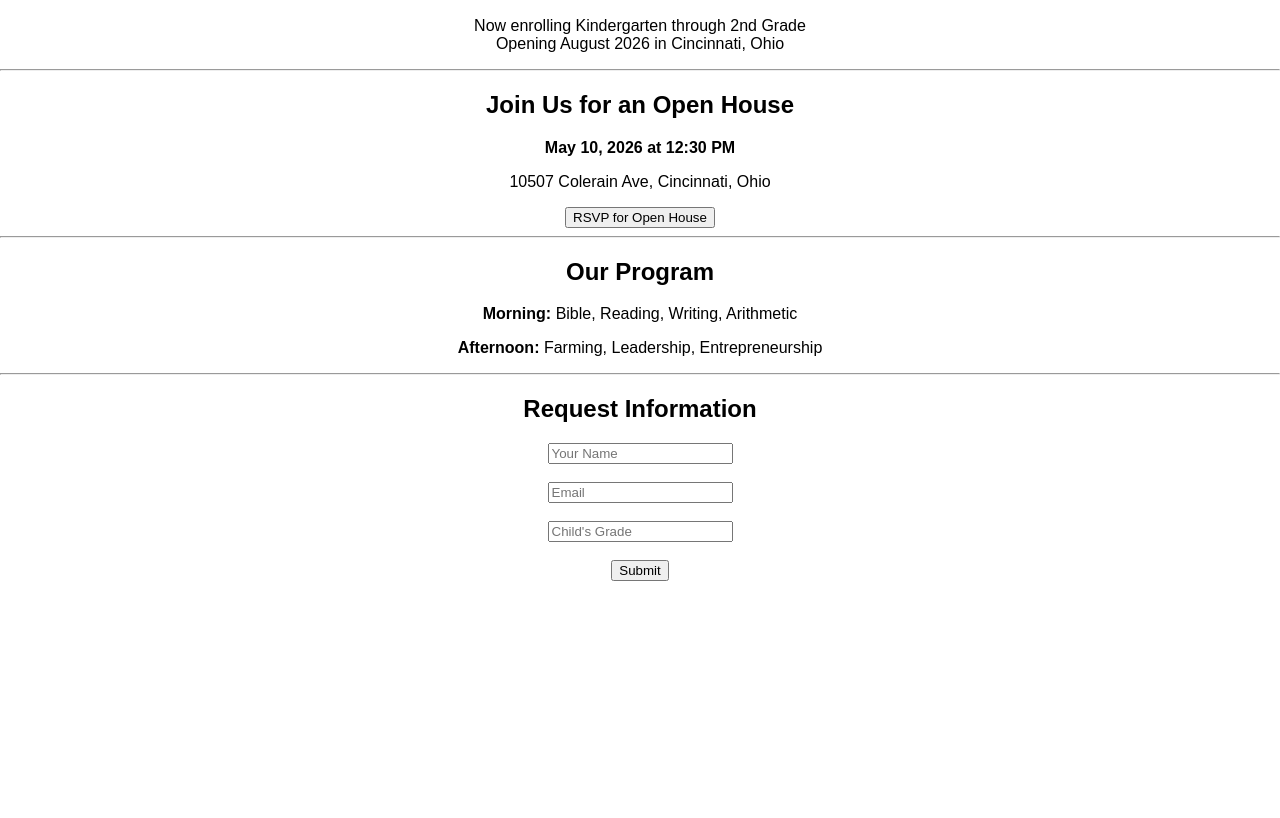
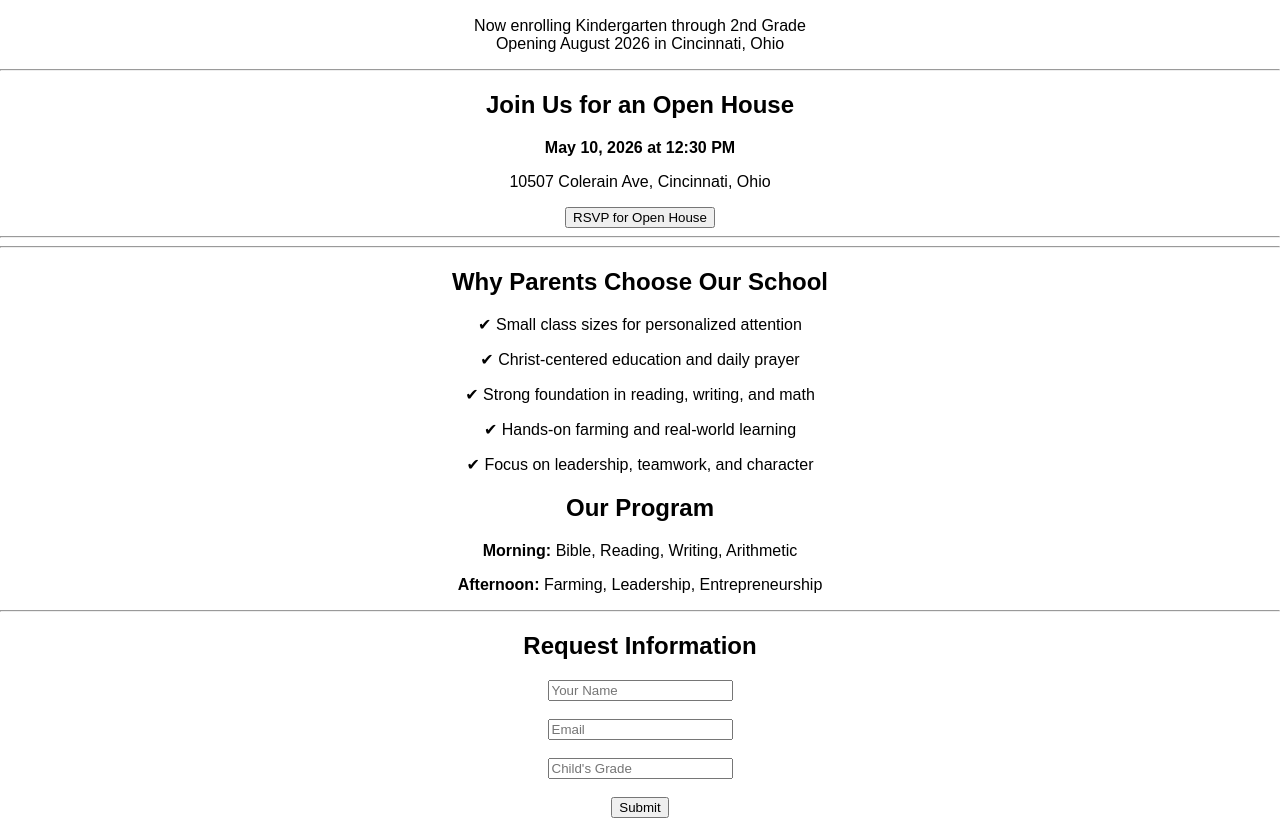
Before and after one commit to steves1975-tech/microschool-website, a plain HTML site: page index.html in a window 1280 px wide. Shown: the part 111-929 px from the top of the page. Before the commit the page ends 800 px from the top, so only its background shows below. Drawn offline with Linux system fonts and the light colour scheme.

Commit message:
Update index.html

```diff
--- a/index.html
+++ b/index.html
@@ -24,7 +24,15 @@ Opening August 2026 in Cincinnati, Ohio</p>
   <a href="https://docs.google.com/forms/d/1gFZ5Qqqnmnhl9Gtsf3szwA3jxgOy2DiNNM-vB4a1qes/viewform" target="_blank">
   <button>RSVP for Open House</button>
 </a>
-  <hr>
+  <hr><hr>
+
+<h2>Why Parents Choose Our School</h2>
+
+<p>✔ Small class sizes for personalized attention</p>
+<p>✔ Christ-centered education and daily prayer</p>
+<p>✔ Strong foundation in reading, writing, and math</p>
+<p>✔ Hands-on farming and real-world learning</p>
+<p>✔ Focus on leadership, teamwork, and character</p>
 
   <h2>Our Program</h2>
   <p><strong>Morning:</strong> Bible, Reading, Writing, Arithmetic</p>
```
